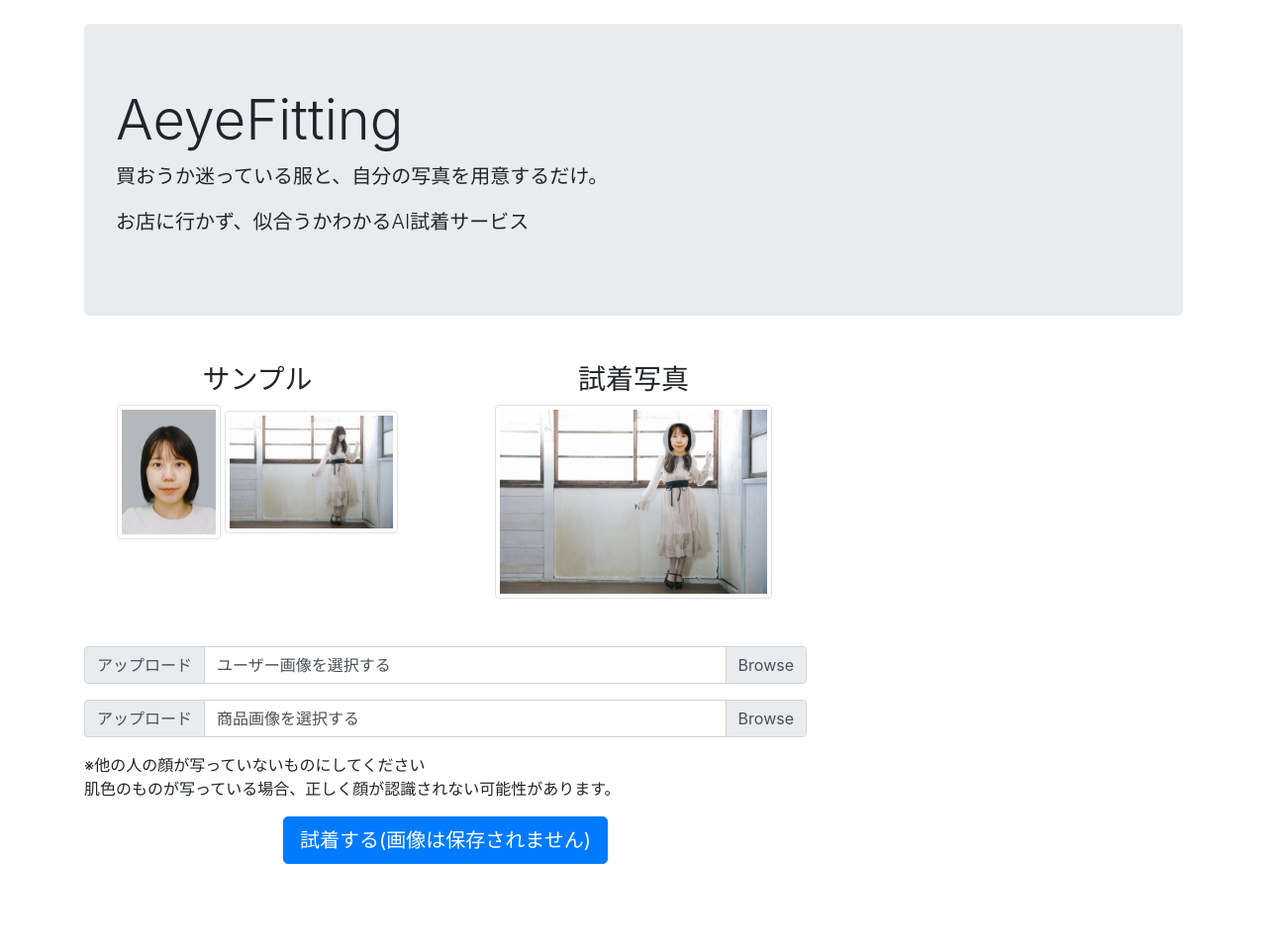
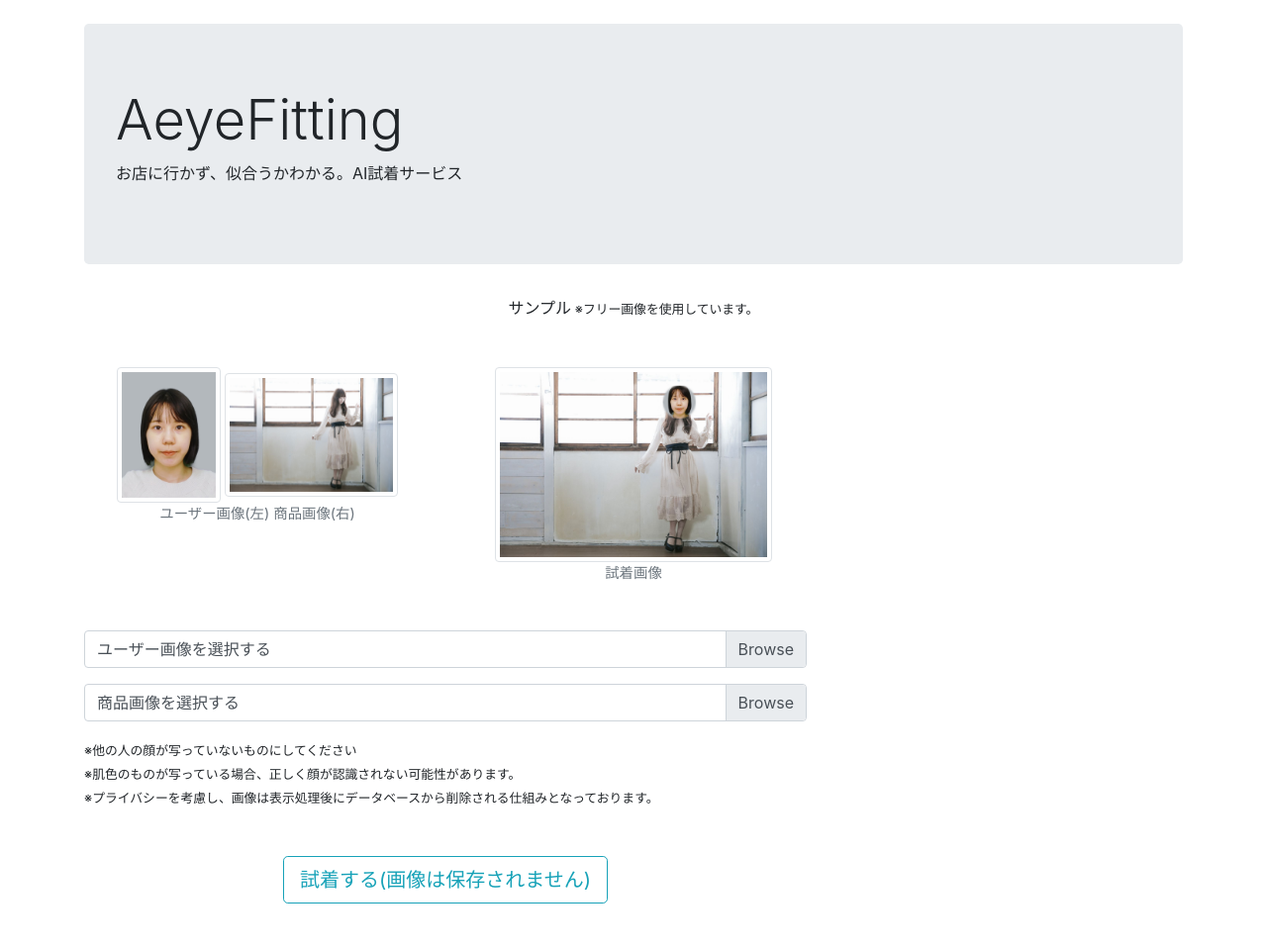
Before and after one commit to kayofujii/ai_fitting, a Django app: page / in a window 1280 px wide. Shown: the part 56-1017 px from the top of the page at 99% size. Before the commit the page ends 929 px from the top, so only its background shows below. Run offline with Django 3.2, Linux system fonts and the light colour scheme; some libraries are stand-ins or nearby versions.

Commit message:
細かい調整

```diff
--- a/face/views.py
+++ b/face/views.py
@@ -6,6 +6,7 @@ from datetime import datetime
 import cv2
 import numpy as np
 from django.conf import settings
+from django.contrib import messages
 from django.http import HttpResponse
 from django.shortcuts import redirect, render
 from PIL import Image, ImageDraw, ImageFilter
@@ -29,6 +30,7 @@ def upload_image(request):
 
             day, output = recognize_face(user_im, product_im)
             if output == None:
+                messages.error(request, '画像の作成に失敗しました。')
                 return redirect('index')
 
             result_file = open(output, 'rb').read()
@@ -53,9 +55,11 @@ def recognize_face(user_im, product_im):
         user_im.read(), np.uint8), cv2.IMREAD_UNCHANGED)
 
     faces = face_cascade.detectMultiScale(src)
-    if not faces.any():
+
+    try:
+        face = sorted(faces, reverse=True, key=lambda x: x[2])[0]
+    except:
         return None, None
-    face = sorted(faces, reverse=True, key=lambda x: x[2])[0]
 
     x, y, w, h = face[0], face[1], face[2], face[3]
     sab = int(w*0.25)
@@ -84,9 +88,10 @@ def recognize_face(user_im, product_im):
         product_im.read(), np.uint8), cv2.IMREAD_UNCHANGED)
     pro_faces = face_cascade.detectMultiScale(pro_src)
 
-    if not pro_faces.any():
+    try:
+        pro_face = sorted(pro_faces, reverse=True, key=lambda x: x[2])[0]
+    except:
         return None, None
-    pro_face = sorted(pro_faces, reverse=True, key=lambda x: x[2])[0]
 
     px, py, pw, ph = pro_face[0], pro_face[1], pro_face[2], pro_face[3]
 
--- a/templates/index.html
+++ b/templates/index.html
@@ -5,57 +5,67 @@
     <br/>
     <div class="jumbotron">
         <h1 class="display-4">AeyeFitting</h1>
-            <p class="lead">買おうか迷っている服と、自分の写真を用意するだけ。</p>
-            <p class="lead">お店に行かず、似合うかわかるAI試着サービス</p>
+        {% comment %} <p class="">買おうか迷っている服と、自分の写真を用意するだけ。</p> {% endcomment %}
+        <p class="">お店に行かず、似合うかわかる。AI試着サービス</p>
         {% comment %} <p class="lead">
             <a class="btn btn-primary btn-lg" href="{% url 'index' %}"
             role="button">AI試着</a>
         </p> {% endcomment %}
     </div>
+    {% if messages %}
+        <ul class="messages">
+            {% for message in messages %}
+                <li{% if message.tags %} class="{{ message.tags }}"{% endif %}>{{ message }}</li>
+            {% endfor %}
+        </ul>
+    {% endif %}
+    <p class='fs-2 fw-light text-center'>サンプル<small> ※フリー画像を使用しています。</small></p>
+
     <div class='row mt-5'>
-            <div class="col-md-4 text-center">
-                <h3>サンプル</h3>
+        <div class="col-sm-4 text-center">
             <img class='img-thumbnail' src="/media/images/user_im.jpg"width="30%"/>
             <img class='img-thumbnail' src="/media/images/pro_im.jpg" width="50%"/>
+            <figcaption class="figure-caption text-center">ユーザー画像(左) 商品画像(右)</figcaption>
         </div>
-            <div class="col-md-4 text-center">
-                <h3>試着写真</h3>
+        <div class="col-sm-4 text-center">
             <img class='img-thumbnail' src="/media/images/sample_upload.png" width="80%"/>
+            <figcaption class="figure-caption text-center">試着画像</figcaption>
         </div>
     </div>
     <div class='row mt-5'>
-            <div class="col-md-8">
-                <form method="post" action="{% url 'upload' %}" enctype="multipart/form-data">
+        <div class="col-sm-8">
+            <form method="post" action="{% url 'upload' %}"  target="_blank" enctype="multipart/form-data">
                 {% csrf_token %}
                 <div class="input-group mb-3">
-                        <div class="input-group-prepend">
+                    {% comment %} <div class="input-group-prepend">
                         <span class="input-group-text" id="inputGroupFileAddon01">アップロード</span>
-                        </div>
+                    </div> {% endcomment %}
                     <div class="custom-file">
                         <input type="file" class="custom-file-input" name="user_im" id="inputGroupFile01" aria-describedby="inputGroupFileAddon01">
                         <label class="custom-file-label" for="inputGroupFile01">ユーザー画像を選択する</label>
                     </div>
                 </div>
                 <div class="input-group mb-3">
-                        <div class="input-group-prepend">
+                    {% comment %} <div class="input-group-prepend">
                         <span class="input-group-text" id="inputGroupFileAddon01">アップロード</span>
-                        </div>
+                    </div> {% endcomment %}
                     <div class="custom-file">
                         <input type="file" class="custom-file-input" name="product_im" id="inputGroupFile01" aria-describedby="inputGroupFileAddon01">
                         <label class="custom-file-label" for="inputGroupFile01">商品画像を選択する</label>
                     </div>
                 </div>
-                    <p>※他の人の顔が写っていないものにしてください<br>
-                        肌色のものが写っている場合、正しく顔が認識されない可能性があります。<br>
-                    </p>
-                    <div class="text-center">
-                        <button class="btn btn-primary btn-lg" type="submit">試着する(画像は保存されません)</button>
+                <small>※他の人の顔が写っていないものにしてください<br>
+                    ※肌色のものが写っている場合、正しく顔が認識されない可能性があります。<br>
+                    ※プライバシーを考慮し、画像は表示処理後にデータベースから削除される仕組みとなっております。<br>
+                </small>
+                <div class="text-center my-5">
+                    <button class="btn btn-outline-info btn-lg" type="submit">試着する(画像は保存されません)</button>
                 </div>
             </form>
         </div>
     </div>
     {% comment %} <div class="row my-4">
-            <div class="col-md-6">
+        <div class="col-sm-6">
             {% for im in uploaded_images %}
                 <div class="card mb-4 index">
                     <img class="img-thumbnail" src="{{ im.image.url }}" />
```
Lines whose indentation alone changed are shown as unchanged.
